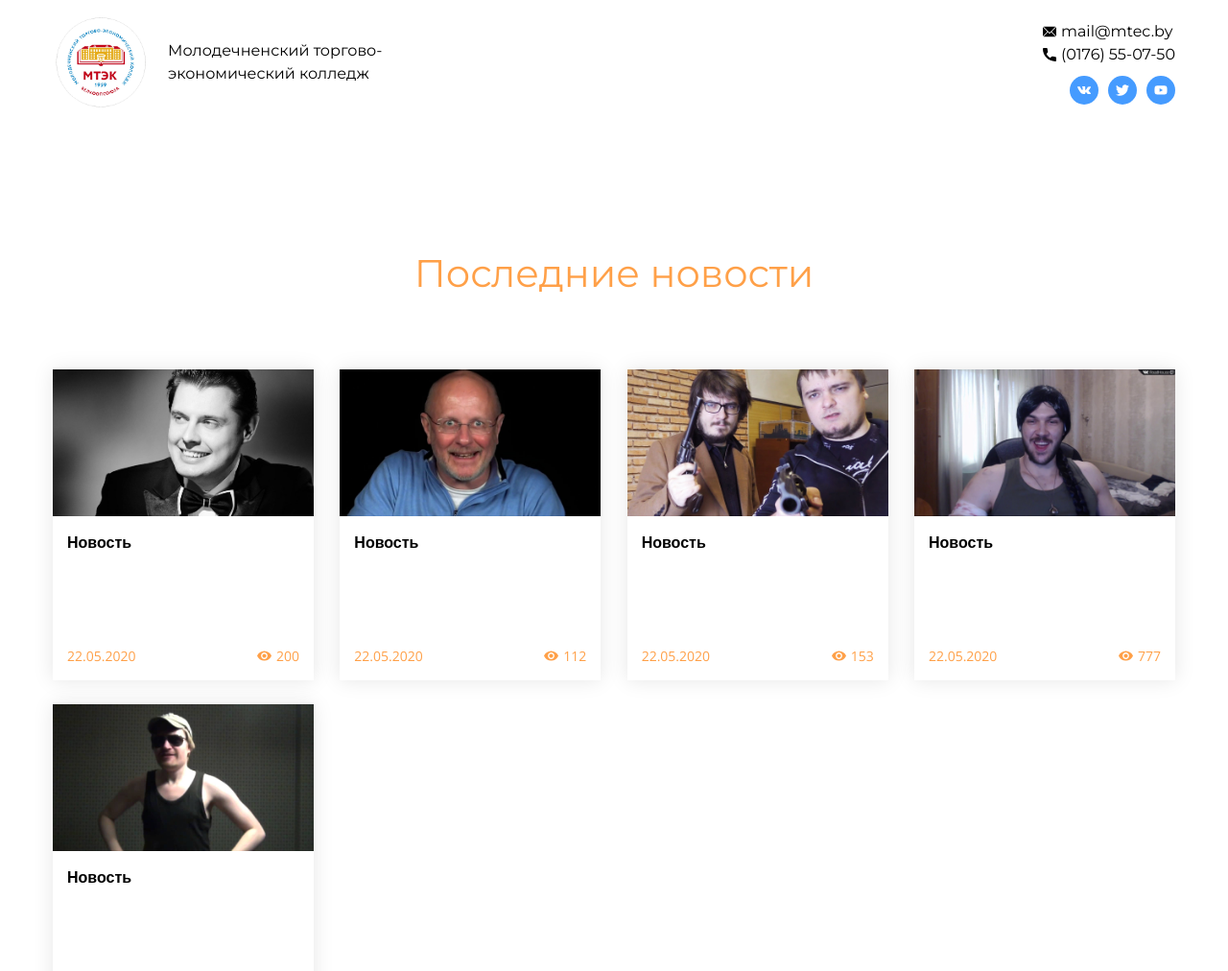
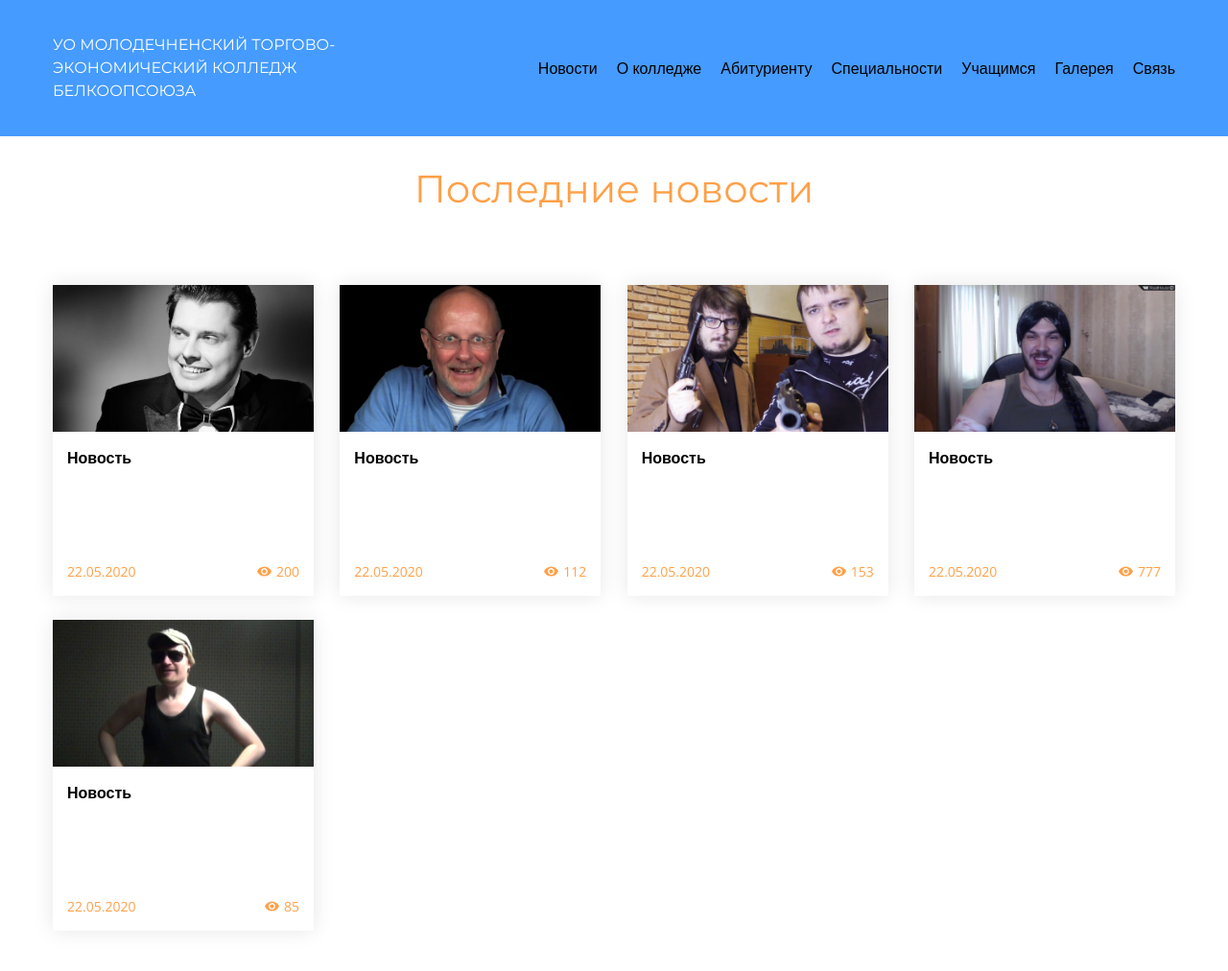
Before and after one commit to spoonya/mtec, a website: page src/index.pug in a window 1280 px wide. Shown: the top 1012 px of the page at 96% size. Drawn offline with nearby package versions, Linux system fonts and the light colour scheme; files that its build step writes are made by us from their sources.

Commit message:
my fitst commit

```diff
--- a/src/pug_includes/footer.pug
+++ b/src/pug_includes/footer.pug
@@ -1,3 +1,12 @@
 footer.footer
+    p.ftr__title УО МОЛОДЕЧНЕНСКИЙ ТОРГОВО-ЭКОНОМИЧЕСКИЙ КОЛЛЕДЖ БЕЛКООПСОЮЗА
+    .ftr__contacts.container
+        p.ftr__address Адрес: 222310 Минская обл., г. Молодечно, пл. Центральная, 1
+        ul.ftr__soc-container
+            li
+                a(href="#"): svg.ftr__soc-icon: use(xlink:href="#icon-vk")
+                a(href="#"): svg.ftr__soc-icon: use(xlink:href="#icon-twitter")
+                a(href="#"): svg.ftr__soc-icon: use(xlink:href="#icon-youtube")
+    p.frt__copyright © 2011 www.mtec.by
     script(type="text/javascript" src="js/script.js")
     script(type="text/javascript" src="js/owl.carousel.min.js")
--- a/src/pug_includes/header.pug
+++ b/src/pug_includes/header.pug
@@ -13,20 +13,15 @@ html(lang="ru")
 		include svg.pug
 		//- Hdr
 		header.hdr
-			.hdr-container.container
-				.hdr__logo-container
-					a(href="#").hdr__logo-link
-						img(src="img/logo.jpg", alt="Молодечненский торгово-экономический колледж").hdr__logo-img
-					p.hdr__logo-desc Молодечненский торгово-экономический колледж
-				.hdr__contacts-container
-					ul.hdr__contacts-items
-						li.hdr__contact-item: a(href="mailto: mail@mtec.by").hdr__contact
-							svg.hdr__contact-icon: use(xlink:href="#icon-email")
-							|mail@mtec.by
-						li.hdr__contact-item: a(href="tel: (0176) 55-07-50").hdr__contact
-							svg.hdr__contact-icon: use(xlink:href="#icon-phone")
-							|(0176) 55-07-50
-					ul.hdr__soc-items
-						li.hdr__contact-item: a(href="https://vk.com/mtecby", target="_blank").hdr__soc: svg.hdr__soc-icon: use(xlink:href="#icon-vk")
-						li.hdr__contact-item: a(href="https://twitter.com/by_mtec").hdr__soc: svg.hdr__soc-icon: use(xlink:href="#icon-twitter")
-						li.hdr__contact-item: a(href="https://www.youtube.com/channel/UC4B6JgjjmeZrhMnGlAx9bew").hdr__soc: svg.hdr__soc-icon: use(xlink:href="#icon-youtube")
+			.hdr__container.container
+				p.hdr__desc УО МОЛОДЕЧНЕНСКИЙ ТОРГОВО-ЭКОНОМИЧЕСКИЙ КОЛЛЕДЖ БЕЛКООПСОЮЗА
+				nav
+					ul.hdr__menu
+						li
+							a.hdr__menu-link(href="#") Новости
+							a.hdr__menu-link(href="#") О колледже
+							a.hdr__menu-link(href="#") Абитуриенту
+							a.hdr__menu-link(href="#") Специальности
+							a.hdr__menu-link(href="#") Учащимся
+							a.hdr__menu-link(href="#") Галерея
+							a.hdr__menu-link(href="#") Связь
--- /dev/null
+++ b/src/sass/includes/footer.sass
@@ -0,0 +1,36 @@
+.footer
+    background: $color-footer
+    color: $color-secondary-light
+    font-family: $font-title
+    font-size: 18px
+    position: relative
+    padding: 50px 0 30px
+    &:before
+        content: ''
+        position: absolute
+        width: 100%
+        height: 20px
+        left: 0
+        top: 0
+        background: $color-primary-light
+
+.ftr__title, .frt__copyright
+    text-align: center
+
+.ftr__contacts
+    margin: 70px auto 40px
+    display: flex
+    justify-content: space-between
+    align-items: center
+
+.ftr__address
+    max-width: 420px
+
+.ftr__soc-icon
+    fill: $color-secondary-light
+    width: 35px
+    height: 35px
+    margin-left: 25px
+    transition: fill .25s
+    &:hover
+        fill: $color-secondary-dark
--- a/src/sass/includes/header.sass
+++ b/src/sass/includes/header.sass
@@ -1,75 +1,31 @@
 .hdr
-    background-color: $color-secondary-light
-    padding: 15px 0
-    margin-bottom: 100px
+    background-color: $color-primary-light
+    padding: 35px 0
+    font-size: 16px
 
-.hdr-container
+.hdr__container
     display: flex
     justify-content: space-between
     align-items: center
 
-.hdr__logo-container
-    display: flex
-    align-items: center
+.hdr__desc
+    max-width: 300px
+    color: $color-secondary-light
+    font-family: $font-title
 
-.hdr__logo-link
-    width: 100px
-    height: 100px
-
-.hdr__logo-img
-    width: 100%
-    height: auto
-
-.hdr__logo-desc
-    font-family: $font-title
+.hdr__menu-link
+    color: $color-primary-dark
     margin-left: 20px
-    max-width: 270px
-
-.hdr__contacts-items
-    margin-bottom: 10px
-
-.hdr__soc-items
-    display: flex
-    justify-content: flex-end
-
-.hdr__contact-item
-    a
-        font-family: $font-title
-        color: $color-primary-dark
-        transition: color .3s
-    &:hover
-        a
-            color: $color-secondary-dark
-            transition: color .3s
-        .hdr__contact-icon
-            fill: $color-secondary-dark
-            transition: fill .3s
-
-.hdr__contact
-    display: flex
-    align-items: center
-
-.hdr__contact-icon
-    width: 14px
-    height: 14px
-    margin-right: 5px
-    fill: $color-primary-dark
-    transition: fill .3s
-
-a.hdr__soc
-    background: $color-primary-light
-    width: 30px
-    height: 30px
-    display: flex
-    justify-content: center
-    align-items: center
-    margin-left: 10px
-    border-radius: 50%
-    transition: background .3s !important
-    &:hover
-        background: $color-secondary-dark
-
-.hdr__soc-icon
-    width: 14px
-    height: 14px
-    fill: $color-secondary-light
+    position: relative
+    &:before
+        content: ''
+        position: absolute
+        width: 0px
+        height: 2px
+        bottom: -2px
+        left: 50%
+        background-color: $color-secondary-dark
+        transition: width .25s, left .25s
+    &:hover:before
+        width: 100%
+        left: 1px
--- a/src/sass/includes/vars.sass
+++ b/src/sass/includes/vars.sass
@@ -2,6 +2,7 @@ $color-primary-light: #459Bff;
 $color-primary-dark: #000;
 $color-secondary-light: #fff;
 $color-secondary-dark: #ffA048;
+$color-footer: #565656;
 
 $font-txt: 'Open Sans', sans-serif;
 $font-title: 'Montserrat', sans-serif;
--- a/src/sass/main.sass
+++ b/src/sass/main.sass
@@ -64,3 +64,5 @@ body
 
 @import "index/news"
 @import "index/spec"
+
+@import "includes/footer"
```
Also changed, not shown: build/css/owl/owl.carousel.min.css (deleted), build/css/owl/owl.theme.default.min.css (deleted), build/css/style.css, build/img/index/logo.jpg (deleted), build/index.html, build/js/script.js, build/pug_includes/footer.html, build/pug_includes/head.html (added), build/pug_includes/header.html, 1 other file.
